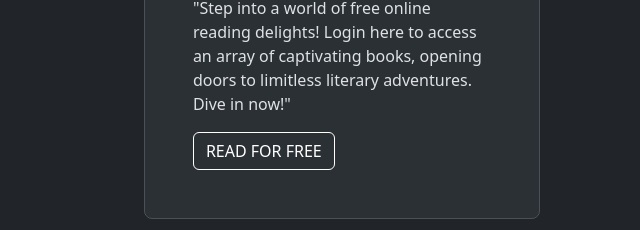
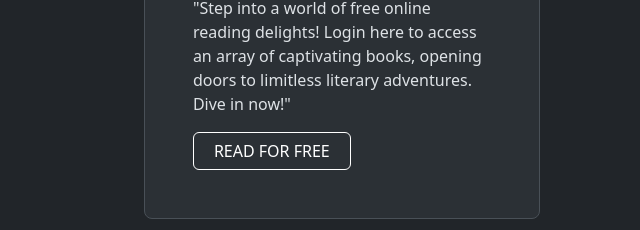
Before and after one commit to SSKumar-21/BOOKS_O_PIDEA, a plain HTML site: page index.html in a window 1280 px wide. Shown: the part 880-1110 px from the top of the page, 609-1249 px from the left. Drawn offline with nearby package versions, Linux system fonts and the light colour scheme.

Commit message:
Update index.html
a button is not working properly. i have fix that. the btn is
READ FOR FREE

```diff
--- a/index.html
+++ b/index.html
@@ -85,7 +85,7 @@
             <div class="h-100 p-5 bg-body-tertiary border rounded-3">
               <h2>WANT TO READ BOOKS FOR FREE </h2>
               <p>"Step into a world of free online reading delights! Login here to access an array of captivating books, opening doors to limitless literary adventures. Dive in now!"</p>
-              <button class="btn btn-outline-secondary" id="btn-view" type="button"><a href="https://z-lib.io/" class="nav-link px-2 text-white"></a>READ FOR FREE</a></button>
+              <button class="btn btn-outline-secondary" id="btn-view" type="button"><a href="https://z-lib.io/" class="nav-link px-2 text-white">READ FOR FREE</a></button>
             </div>
           </div>
         </div>
```
